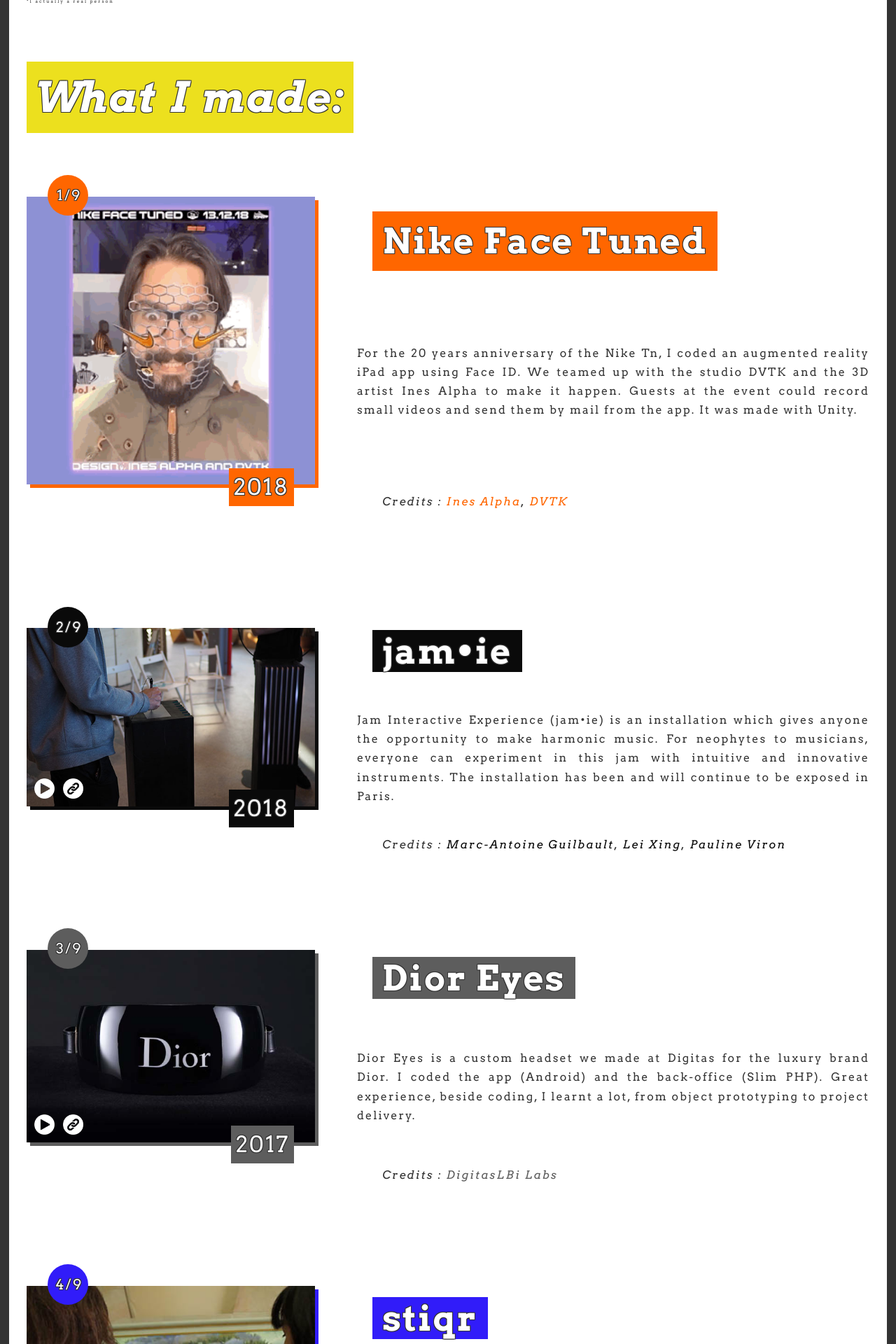
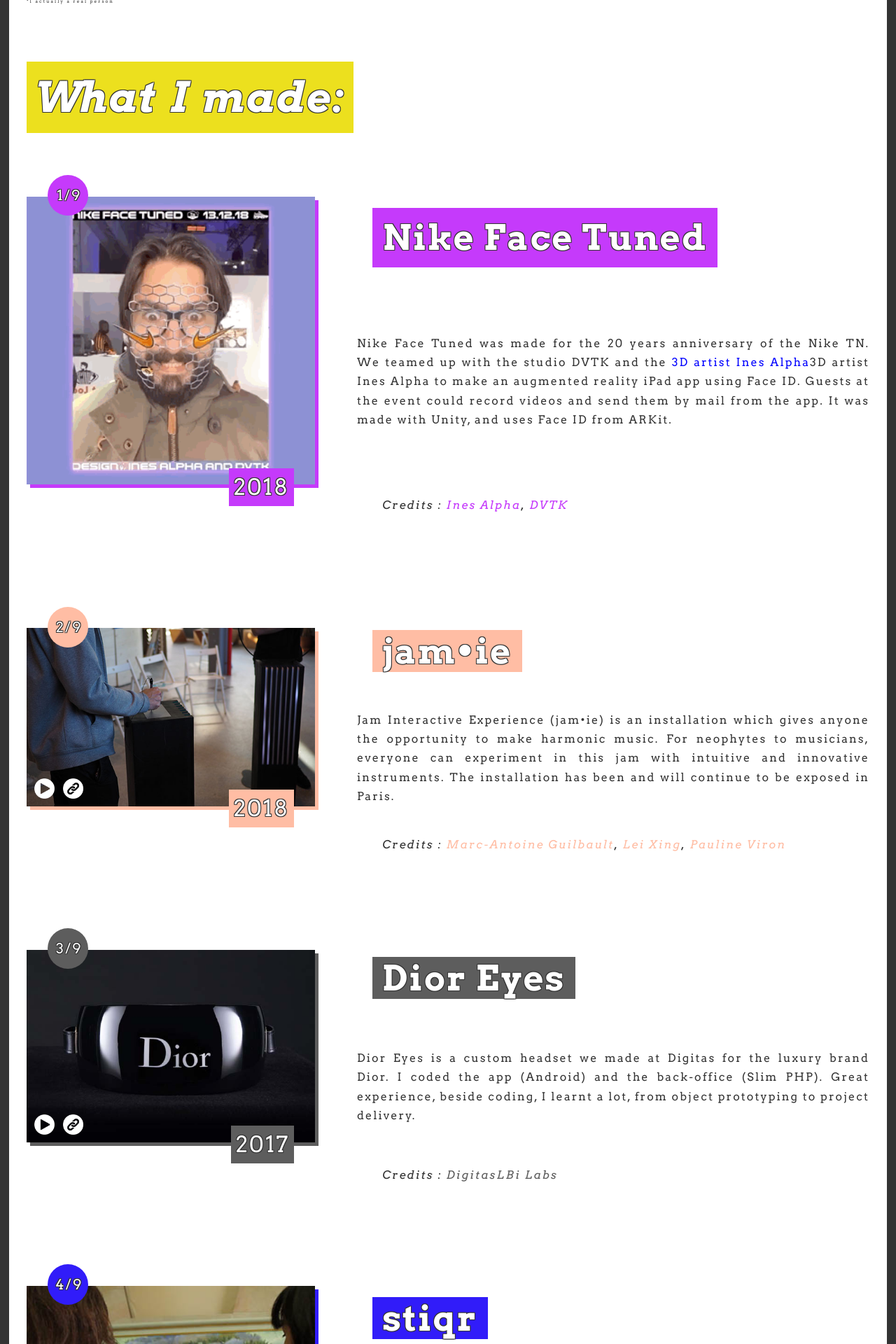
Before and after one commit to karolsenami/karolsenami.github.io, a Jekyll site: the page built from index.html, in a window 1280 px wide. Shown: the part 565-2485 px from the top of the page at 70% size. Built offline with Jekyll 4.4.1, drawn with Linux system fonts in a browser that asks for light colours; a style sheet for code colours, icons or effects is not loaded; some of the changed text lies outside the part shown.

Commit message:
Nike ok jpense

```diff
--- a/_posts/2009-01-01-nike.md
+++ b/_posts/2009-01-01-nike.md
@@ -6,10 +6,10 @@
 preview: /assets/images/articles/nike/nike.gif
 type: project
 color:
-  r: 255
-  g: 102
-  b: 0
-description: For the 20 years anniversary of the Nike Tn, I coded an augmented reality iPad app using Face ID. We teamed up with the studio DVTK and the 3D artist Ines Alpha to make it happen. Guests at the event could record small videos and send them by mail from the app. It was made with Unity.
+  r: 197
+  g: 58
+  b: 251
+description: Nike Face Tuned was made for the 20 years anniversary of the Nike TN. We teamed up with the studio DVTK and the <a href="https://www.instagram.com/ines.alpha/">3D artist Ines Alpha</a>3D artist Ines Alpha to make an augmented reality iPad app using Face ID. Guests at the event could record videos and send them by mail from the app. It was made with Unity, and uses Face ID from ARKit.
 credits:
   - name: Ines Alpha
     link: https://www.instagram.com/ines.alpha/
```
Also changed, not shown: _posts/2001-01-01-digitaslabsparis.md (renamed from _posts/2003-01-01-digitaslabsparis.md, +3 -3 lines), _posts/2008-01-01-Jam-Interactive-Experience.md (+3 -3 lines), _posts/2003-01-01-terraforma.md (renamed from _posts/2001-01-01-terraforma.md).
